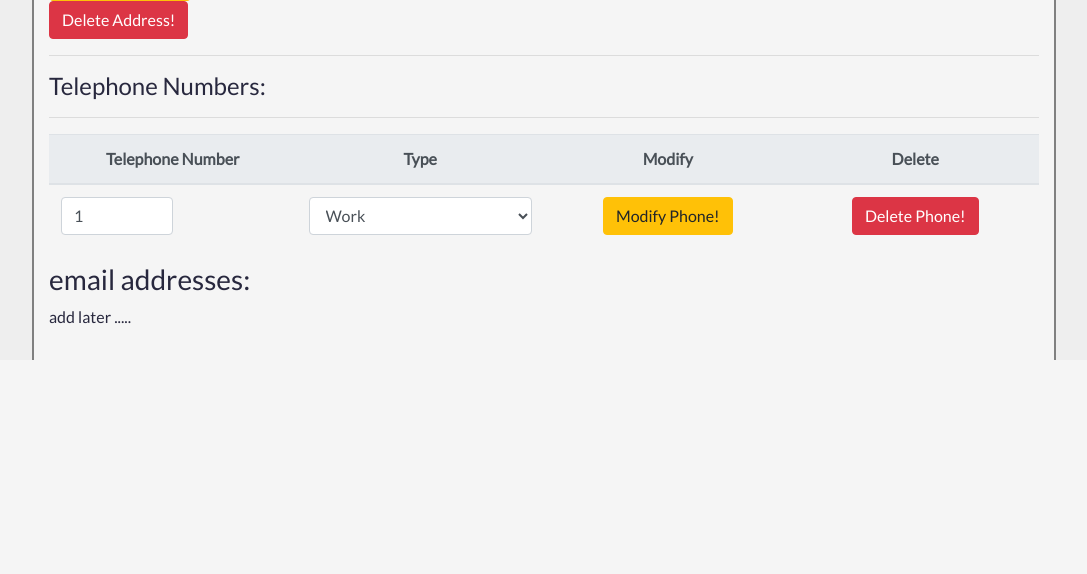
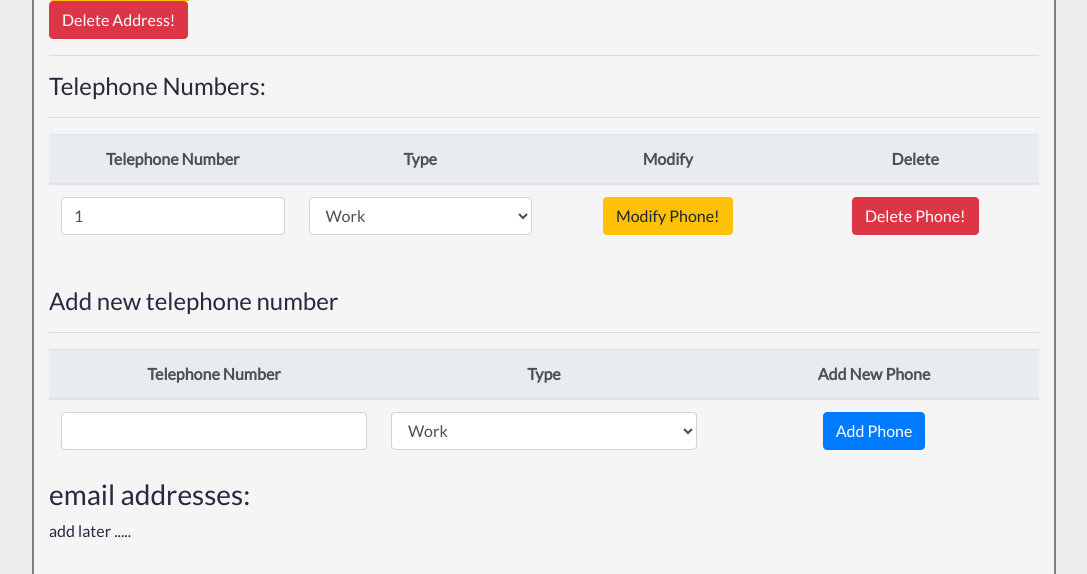
Before and after one commit to krzysztofkar/warsztat_indywidualny, a Django app: template contacts/templates/modify_person.html in a window 1280 px wide. Shown: the part 984-1558 px from the top of the page, without its empty margins (96-1183 px from the left). Before the commit the page ends 1344 px from the top, so only its background shows below. Run offline with Django 3.2, Linux system fonts and the light colour scheme; tables that the repository leaves empty hold one stand-in row (values such as "Sample post"); the template is opened without the code that fills it: values that come from a table or form of the project are taken from there, most other values are stand-ins (such as "Sample title", 1, 10 or a date in 2020); some libraries are stand-ins or nearby versions.

Commit message:
modified add tel number

```diff
--- a/contacts/templates/modify_person.html
+++ b/contacts/templates/modify_person.html
@@ -122,11 +122,11 @@
                 {% csrf_token %}
                 <td class="centerTableCol">
                     <input type="number" name="phone_number" min="0" value="{{ tel.phone_number }}"
-                           class="form-control shortFormsFields ">
+                           class="form-control">
                 </td>
                 <td class="centerTableCol">
                     <select name="phone_type" class="form-control">
-                        {#add checked#}
+                        {{ tel.phone_type }}
                         <option value="1">Work</option>
                         <option value="2">Home</option>
                         <option value="3">Private</option>
@@ -142,7 +142,38 @@
         </tr>
         </tbody>
     </table>
-    {#ggg#}
+    <br>
+        <h4 class="h4">Add new telephone number</h4>
+    <hr>
+    <table class="table">
+        <thead class="thead-light">
+        <tr>
+            <th scope="col" class="centerTableCol">Telephone Number</th>
+            <th scope="col" class="centerTableCol">Type</th>
+            <th scope="col" class="centerTableCol">Add New Phone</th>
+        </tr>
+        </thead>
+        <tbody>
+        <tr>
+            <form action=""/add_phone/{{ modified_person.id }}" method="post">
+                {% csrf_token %}
+                <td class="centerTableCol">
+                    <input type="number" name="phone_number" min="0" class="form-control">
+                </td>
+                <td class="centerTableCol">
+                    <select name="phone_type" class="form-control">
+                        <option value="1">Work</option>
+                        <option value="2">Home</option>
+                        <option value="3">Private</option>
+                    </select>
+                </td>
+                <td class="centerTableCol">
+                    <button type="submit" class="btn btn-primary">Add Phone</button>
+                </td>
+            </form>
+        </tr>
+        </tbody>
+    </table>
 
     <h3 class="h3">email addresses:</h3>
     <p>add later .....</p>
```
